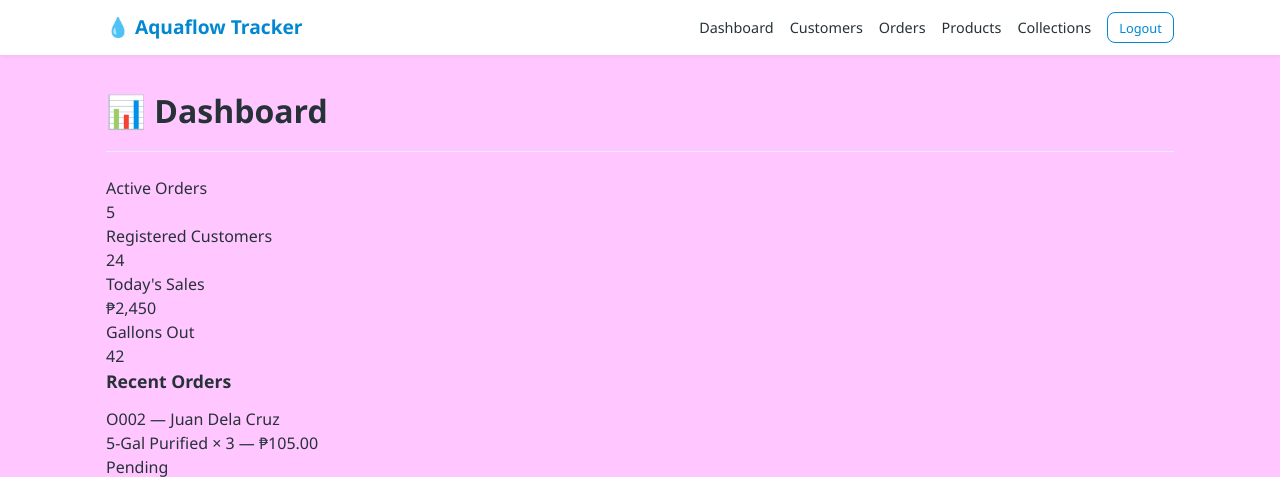
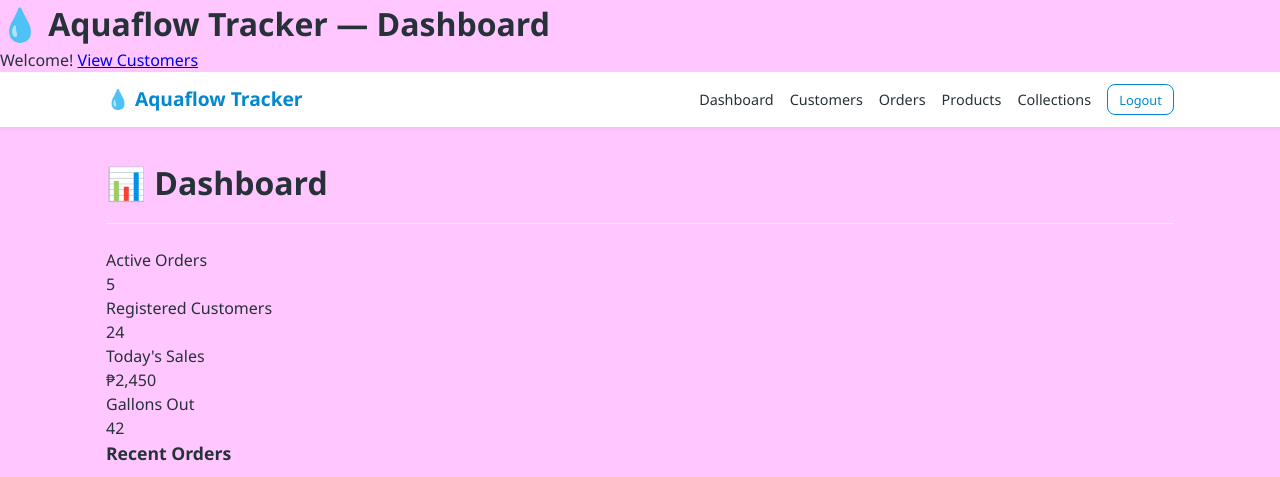
Before and after one commit to Hahaha62736266/Garbusa, a Flask app: page / in a window 1280 px wide. Shown: the top 477 px of the page. Run offline with Flask 3, Linux system fonts and the light colour scheme.

Commit message:
Update index.html

```diff
--- a/templates/index.html
+++ b/templates/index.html
@@ -1,3 +1,14 @@
+<!DOCTYPE html>
+<html>
+<head>
+  <title>Aquaflow Tracker</title>
+</head>
+<body>
+  <h1>💧 Aquaflow Tracker — Dashboard</h1>
+  <p>Welcome! <a href="/customers">View Customers</a></p>
+</body>
+</html>
+
 {% extends "base.html" %}
 {% set page = 'dashboard' %}
 {% block title %}Dashboard — Aquaflow Tracker{% endblock %}
```
